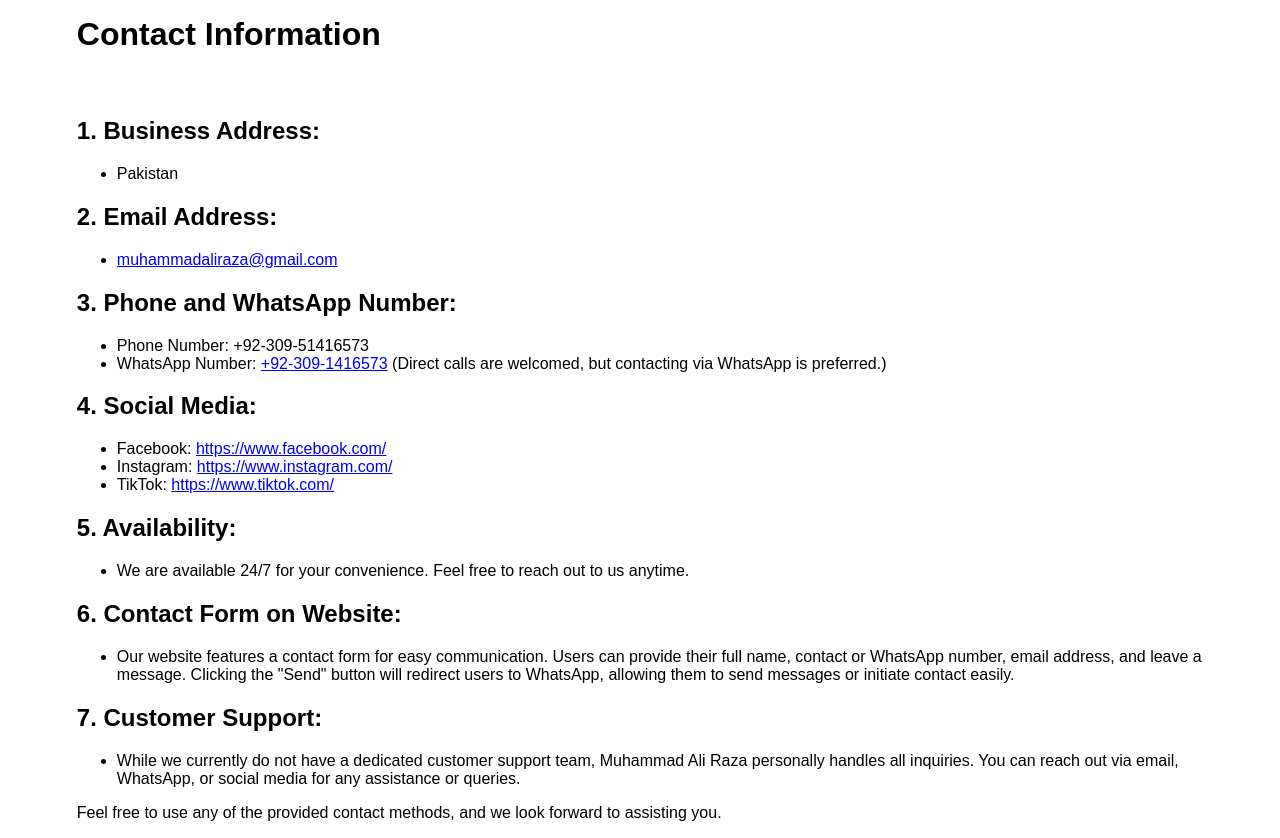
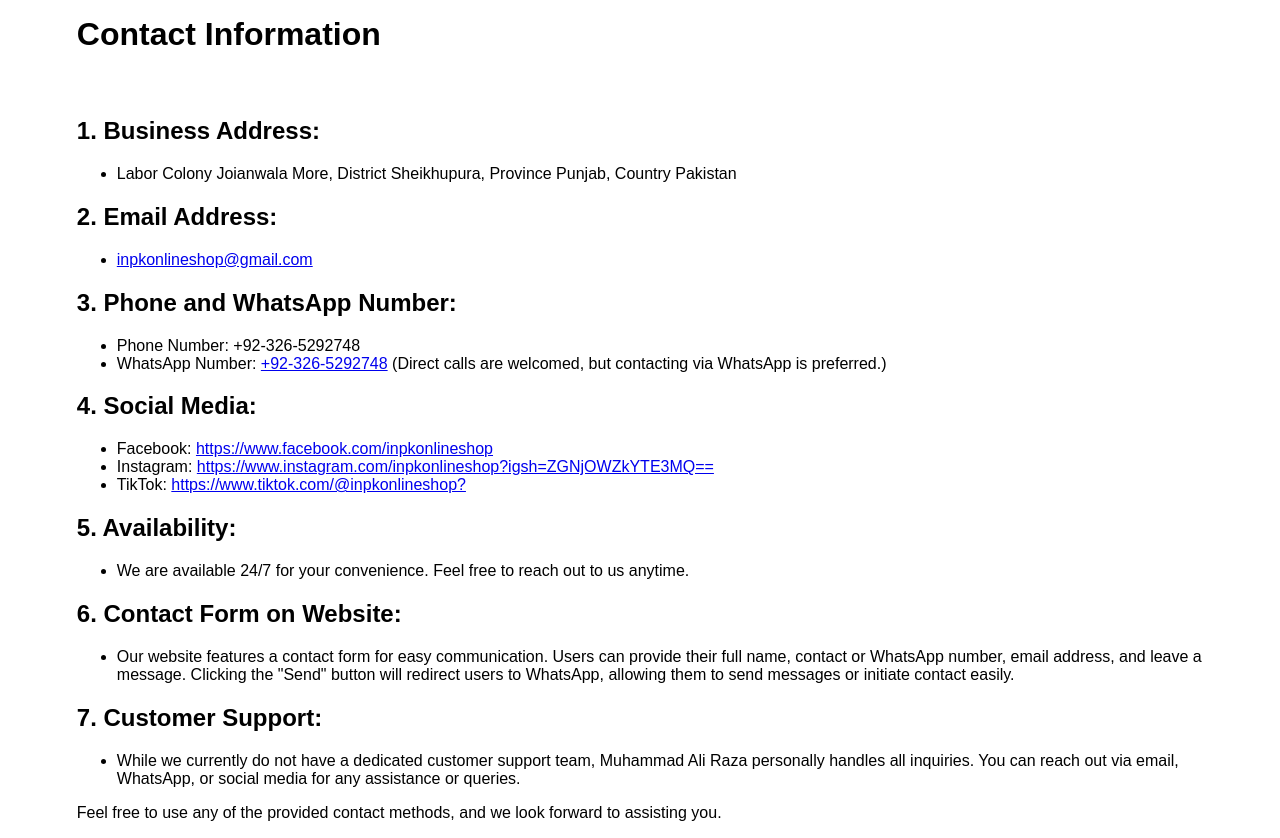
Before and after one commit to AliRaza048/FullyResponsive-OnlineShoppingStore-ReactJs, a React (Create React App) app: page /contactinformation in a window 1280 px wide. Built offline with nearby package versions, Linux system fonts and the light colour scheme; no server answers.

Commit message:
Fix problems

```diff
--- a/src/App.js
+++ b/src/App.js
@@ -5,7 +5,7 @@
 import Cart from './Component/AddToCart/Cart';
 import {BrowserRouter, Routes, Route, Link, NavLink, useLocation} from "react-router-dom";
 import { CartProvider } from '../src/Component/AddToCart/CartContext';
-import shopit from '../src/Component/Images/shopit.png';
+import logo from '../src/Component/Images/blacklogo.png';
 import WhatsAppButton from '../src/Component/WhatsAppButton/WhatsAppButton';
 import RefundPolicy from './Component/TermsAndConditions/RefundPolicy';
 import PrivcyPolicy from './Component/TermsAndConditions/PrivacyPolicy';
@@ -61,12 +61,12 @@
     <>
     {renderHeaderAndFooter && (
       <>
-        <header>Welcome to our Official shopit Store 🔥</header>
+        <header>Welcome to our Official PK Online Store 🔥</header>
 
         <div className='maindiv'>
 
           <div className='div1chlid1'>
-            <Link to="/" className='link1'>shopit</Link>
+            <Link to="/" className='link1'>ínPKønlineśhop🛍</Link>
             {/* <Link to="/" className='link1'>inPKonlineshop</Link> */}
           </div>
 
@@ -135,17 +135,17 @@
         <div className='OLC'>
           <div className='ourmission'>
             <h3><img src={ourmissionicon} alt="OurMissionIconError" />Our Mission</h3>
-            <p>shopit is online shopping store that focuses on selling high quality products at low prices to customers.</p>
+            <p>inPKonlineshop is online shopping store that focuses on selling high quality products at low prices to customers.</p>
           </div>
 
           <div className='logo'>
-          <Link to="/" className='link1' style={{marginLeft:'-2vmax'}}><img src={shopit} alt='error' /></Link>
+          <Link to="/" className='link1' style={{marginLeft:'-2vmax'}}><img src={logo} alt='error' /></Link>
           </div>
 
           <div className='contactus'>
             <h3><img src={contactusicon} alt="ContactUsIconError" />Contact Us</h3>
-            <p>Email Address:<br/><a href="https://mail.google.com/mail/u/0/?tab=rm&ogbl#inbox?compose=new" target="_blank" rel="noopener noreferrer" style={{textDecoration:'none', color:'white'}}>muhammadaliraza340@gmail.com</a></p>
-            <p>Contact No:<br/>+92-309-1416573</p>
+            <p>Email Address:<br/><a href="https://mail.google.com/mail/u/0/?tab=rm&ogbl#inbox?compose=new" target="_blank" rel="noopener noreferrer" style={{textDecoration:'none', color:'white'}}>inpkonlineshop@gmail.com</a></p>
+            <p>Contact No:<br/>+92-326-5292748</p>
             {/* style={{whiteSpace: 'pre-wrap', overflowWrap: 'break-word'}} */}
           </div>
         </div>
@@ -157,7 +157,7 @@
             <a href="https://www.tiktok.com/@inpkonlineshop?" target="_blank" rel="noopener noreferrer" style={{textDecoration:'none', color:'white'}}> <img src={tiktokicon} alt="Tiktok" style={{width:'50px', height:'53px',marginLeft:'-8px'}}/></a>
           </div>
 
-          <p className='copyright'>© 2023, Copyright shopit®. All rights reserved.</p>
+          <p className='copyright'>© 2023, Copyright inPKonlineshop®. All rights reserved.</p>
 
           <div className='terms-and-conditions' >
             <Link to="/refundpolicy" className='terms-and-condition-link' >Refund policy</Link>
--- a/src/Component/Checkout/Checkout.js
+++ b/src/Component/Checkout/Checkout.js
@@ -33,7 +33,7 @@
         <div className='checkoutformside'>
           <form>
 
-            <h2>🥰shopit🥰</h2>
+            <h2>🥰inPKonlineshop🥰</h2>
 
             <label> Full name </label>
             <div class="wrapper">
--- a/src/Component/TermsAndConditions/ContactInformation.js
+++ b/src/Component/TermsAndConditions/ContactInformation.js
@@ -16,25 +16,25 @@
 
       <h2>1. Business Address:</h2>
       <ul>
-        <li>Pakistan</li>
+        <li>Labor Colony Joianwala More, District Sheikhupura, Province Punjab, Country Pakistan</li>
       </ul>
 
       <h2>2. Email Address:</h2>
       <ul>
-        <li><a href="mailto:muhammadaliraza@gmail.com" target="_blank" rel="noopener noreferrer">muhammadaliraza@gmail.com</a></li>
+        <li><a href="mailto:inpkonlineshop@gmail.com" target="_blank" rel="noopener noreferrer">inpkonlineshop@gmail.com</a></li>
       </ul>
 
       <h2>3. Phone and WhatsApp Number:</h2>
       <ul>
-        <li>Phone Number: +92-309-51416573</li>
-        <li>WhatsApp Number: <a href={"tel:+923091416573"}>+92-309-1416573</a> (Direct calls are welcomed, but contacting via WhatsApp is preferred.)</li>
+        <li>Phone Number: +92-326-5292748</li>
+        <li>WhatsApp Number: <a href={"tel:+923265292748"}>+92-326-5292748</a> (Direct calls are welcomed, but contacting via WhatsApp is preferred.)</li>
       </ul>
 
       <h2>4. Social Media:</h2>
       <ul >
-        <li>Facebook: <a href="https://www.facebook.com/" target="_blank" rel="noopener noreferrer">https://www.facebook.com/</a></li>
-        <li>Instagram: <a href="https://www.instagram.com/" target="_blank" rel="noopener noreferrer">https://www.instagram.com/</a></li>
-        <li>TikTok: <a href="https://www.tiktok.com/" target="_blank" rel="noopener noreferrer">https://www.tiktok.com/</a></li>
+        <li>Facebook: <a href="https://www.facebook.com/inpkonlineshop" target="_blank" rel="noopener noreferrer">https://www.facebook.com/inpkonlineshop</a></li>
+        <li>Instagram: <a href="https://www.instagram.com/inpkonlineshop?igsh=ZGNjOWZkYTE3MQ==" target="_blank" rel="noopener noreferrer">https://www.instagram.com/inpkonlineshop?igsh=ZGNjOWZkYTE3MQ==</a></li>
+        <li>TikTok: <a href="https://www.tiktok.com/@inpkonlineshop?" target="_blank" rel="noopener noreferrer">https://www.tiktok.com/@inpkonlineshop?</a></li>
       </ul>
 
       <h2>5. Availability:</h2>
--- a/src/Component/TermsAndConditions/PrivacyPolicy.js
+++ b/src/Component/TermsAndConditions/PrivacyPolicy.js
@@ -26,20 +26,20 @@
       <h2>2. Information Collection:</h2>
       <ul>
         <li>
-          <strong>Business Name:</strong> SHOPIT
+          <strong>Business Name:</strong> INPK Online Shop
         </li>
         <li>
-          <strong>Business Address:</strong>Country Pakistan
+          <strong>Business Address:</strong> Labour Colony Joianwala More, District Sheikhupura, Province Punjab, Country Pakistan
         </li>
       </ul>
 
       <h2>3. Contact Information:</h2>
       <ul>
         <li>
-          Users can contact us via email: <a href="mailto:muhammadaliraza340p@gmail.com">muhammadaliraza340@gmail.com</a>
+          Users can contact us via email: <a href="mailto:inpkonlineshop@gmail.com">inpkonlineshop@gmail.com</a>
         </li>
         <li>
-          Users can contact us via WhatsApp: <a href="tel:+923091416573">+92-309-1416573</a>
+          Users can contact us via WhatsApp: <a href="tel:+923265292748">+92-326-5292748</a>
         </li>
       </ul>
 
--- a/src/Component/WhatsAppButton/WhatsAppButton.js
+++ b/src/Component/WhatsAppButton/WhatsAppButton.js
@@ -4,10 +4,14 @@
 import whatsappicon2 from '../Images/whatsappicon2.png'
 
 const WhatsAppButton = () => {
-  const whatsappNumber = "+923091416573";
+  const whatsappNumber = "+923265292748";
   const message = encodeURIComponent("Hello, I Need Help?");
   const whatsappUrl = `https://wa.me/${whatsappNumber}?text=${message}`;
 
+   // Base64 encoding of the WhatsApp number
+  //  const encodedWhatsAppNumber = btoa("+923265292748");
+  //  const message = encodeURIComponent("");console.log('WhatsAppButton component rendered
+  //  const whatsappUrl = `https://wa.me/${atob(encodedWhatsAppNumber)}?text=${message}`;
 
 
   return (
```
